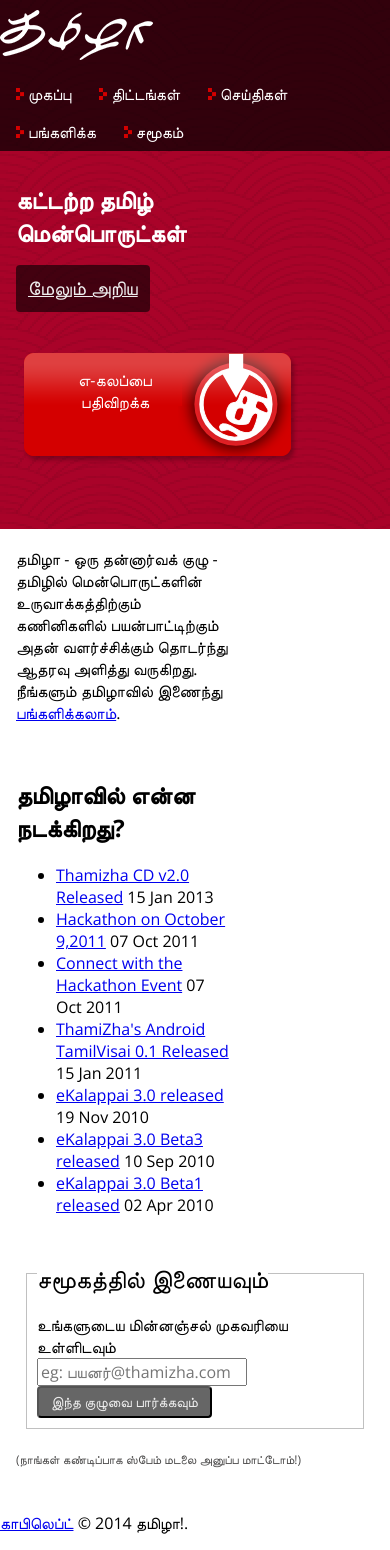
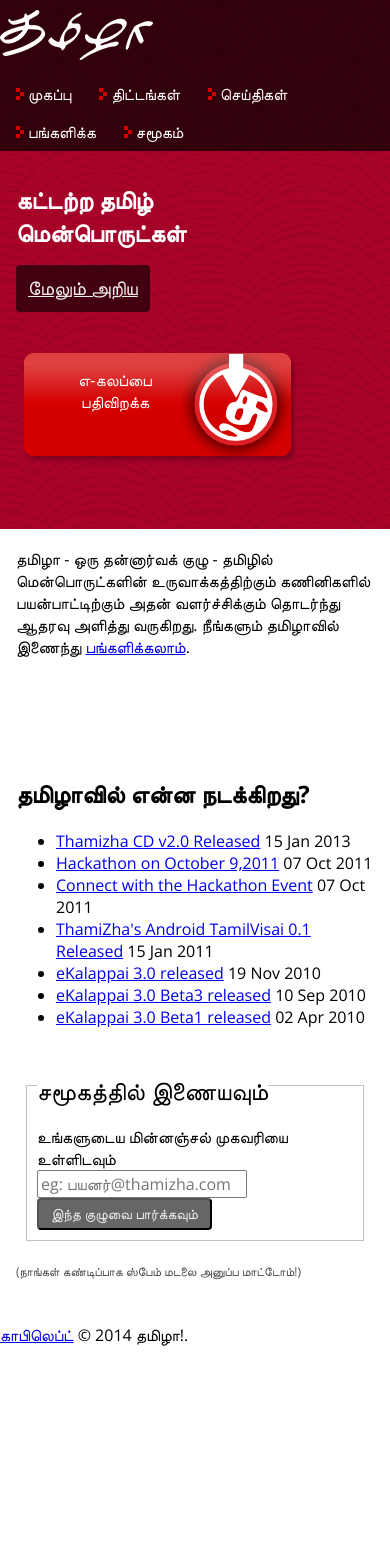
Before and after one commit to thamizha/thamizha.github.io, a Jekyll site: the page built from index.html, in a window 390 px wide. Built offline with Jekyll 4.4.1, drawn with Linux system fonts in a browser that asks for light colours; after the commit the page ends 1362 px from its top, so only the background shows below that.

Commit message:
Update main.css

```diff
--- a/assets/styles/main.css
+++ b/assets/styles/main.css
@@ -240,6 +240,17 @@
   margin-top: 35px;
 }
 
+@media only screen and (max-width : 640px) {
+  .news,
+  .about {
+    width: 100%;
+  }
+
+  .news {
+    margin-top: 100px;
+  }
+}
+
 fieldset {
   border: none;
 }
```
